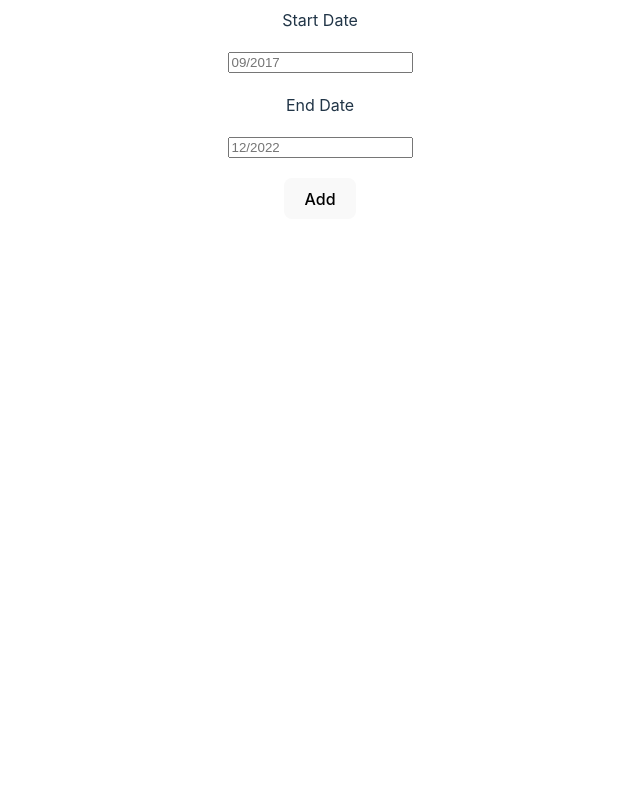
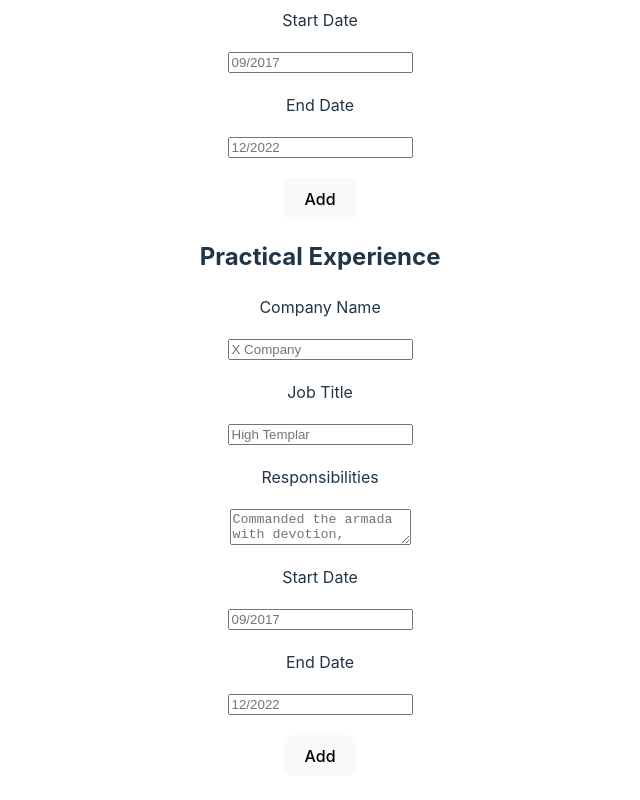
Before and after one commit to futurebound/cv-app, a React (Vite) app: page / in a window 1280 px wide. Shown: the part 642-1442 px from the top of the page, without its empty margins (223-863 px from the left). Before the commit the page ends 893 px from the top, so only its background shows below. Built offline with nearby package versions, Linux system fonts and the light colour scheme.

Commit message:
feat: submit multiple practical experiences
properly updating practicalList state on app level

```diff
--- a/src/App.jsx
+++ b/src/App.jsx
@@ -3,6 +3,7 @@ import { useState } from 'react'
 import './App.css'
 import EducationForm from './components/EducationForm'
 import PersonalInfoForm from './components/PersonalInfoForm'
+import PracticalForm from './components/PracticalForm'
 import ResumePreview from './components/ResumePreview'
 
 function App() {
@@ -13,11 +14,12 @@ function App() {
   })
 
   const [educationList, setEducationList] = useState([])
+  const [practicalList, setPracticalList] = useState([])
 
   return (
     <>
       <div className='content'>
-        <div className='input-container'>
+        <section className='input-container'>
           <PersonalInfoForm
             personalInfo={personalInfo}
             setPersonalInfo={setPersonalInfo}
@@ -26,13 +28,18 @@ function App() {
             educationList={educationList}
             setEducationList={setEducationList}
           />
-        </div>
-        <div className='display-container'>
+          <PracticalForm
+            practicalList={practicalList}
+            setPracticalList={setPracticalList}
+          />
+        </section>
+        <section className='display-container'>
           <ResumePreview
             personalInfo={personalInfo}
             educationList={educationList}
+            practicalList={practicalList}
           />
-        </div>
+        </section>
       </div>
     </>
   )
--- /dev/null
+++ b/src/components/PracticalForm.jsx
@@ -0,0 +1,87 @@
+import { useState } from 'react'
+
+export default function PracticalForm({ practicalList, setPracticalList }) {
+  const [formData, setFormData] = useState({
+    company: '',
+    title: '',
+    responsibilities: '',
+    startDate: '',
+    endDate: '',
+  })
+
+  const handleSubmit = () => {
+    // copy old list, add new object, set state, clear form
+    const updatedList = [...practicalList]
+    updatedList.push(formData)
+    setPracticalList(updatedList)
+    setFormData({
+      company: '',
+      title: '',
+      responsibilities: '',
+      startDate: '',
+      endDate: '',
+    })
+  }
+
+  return (
+    <>
+      <h2>Practical Experience</h2>
+      <section className='form-container'>
+        <label>Company Name</label>
+        <input
+          type='text'
+          placeholder='X Company'
+          value={formData.company}
+          onChange={(e) =>
+            setFormData({ ...formData, company: e.target.value })
+          }
+        />
+        <label>Job Title</label>
+        <input
+          type='text'
+          placeholder='High Templar'
+          value={formData.title}
+          onChange={(e) => setFormData({ ...formData, title: e.target.value })}
+        />
+        <label>Responsibilities</label>
+        <textarea
+          type='text'
+          placeholder='Commanded the armada with devotion, increasing general respect by 30% YOY.'
+          value={formData.responsibilities}
+          onChange={(e) =>
+            setFormData({ ...formData, responsibilities: e.target.value })
+          }
+        />
+        <label>Start Date</label>
+        <input
+          type='text'
+          placeholder='09/2017'
+          value={formData.startDate}
+          onChange={(e) =>
+            setFormData({ ...formData, startDate: e.target.value })
+          }
+        />
+        <label>End Date</label>
+        <input
+          type='text'
+          placeholder='12/2022'
+          value={formData.endDate}
+          onChange={(e) =>
+            setFormData({ ...formData, endDate: e.target.value })
+          }
+        />
+        <button onClick={handleSubmit}>Add</button>
+        {practicalList.map((job, index) => (
+          <div key={index}>
+            <p>Company: {job.company}</p>
+            <p>Job Title: {job.title}</p>
+            <p>Responsibilities: {job.responsibilities}</p>
+            <p>
+              Dates of Job: {job.startDate} - {job.endDate}
+            </p>
+          </div>
+        ))}
+      </section>
+    </>
+  )
+}
```
